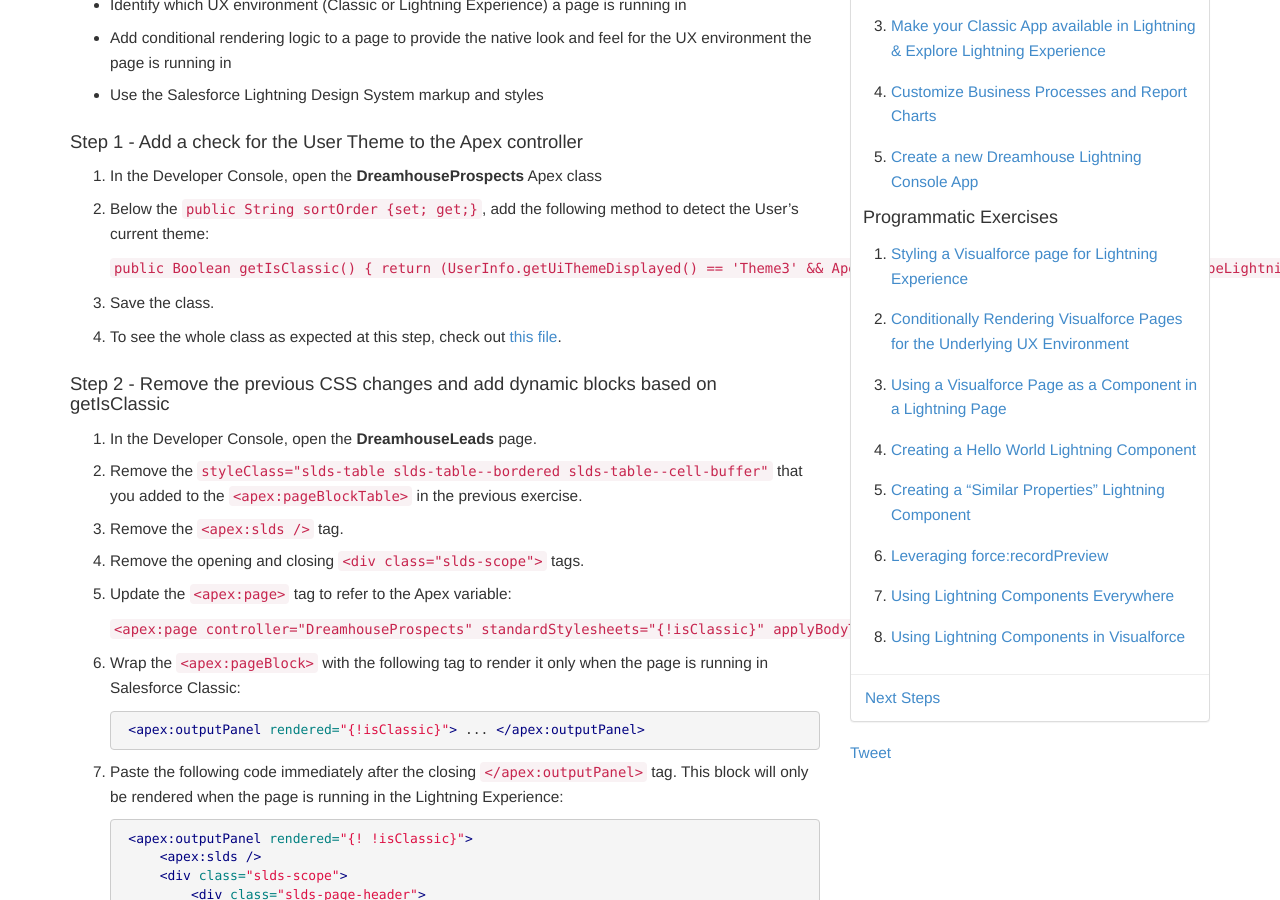
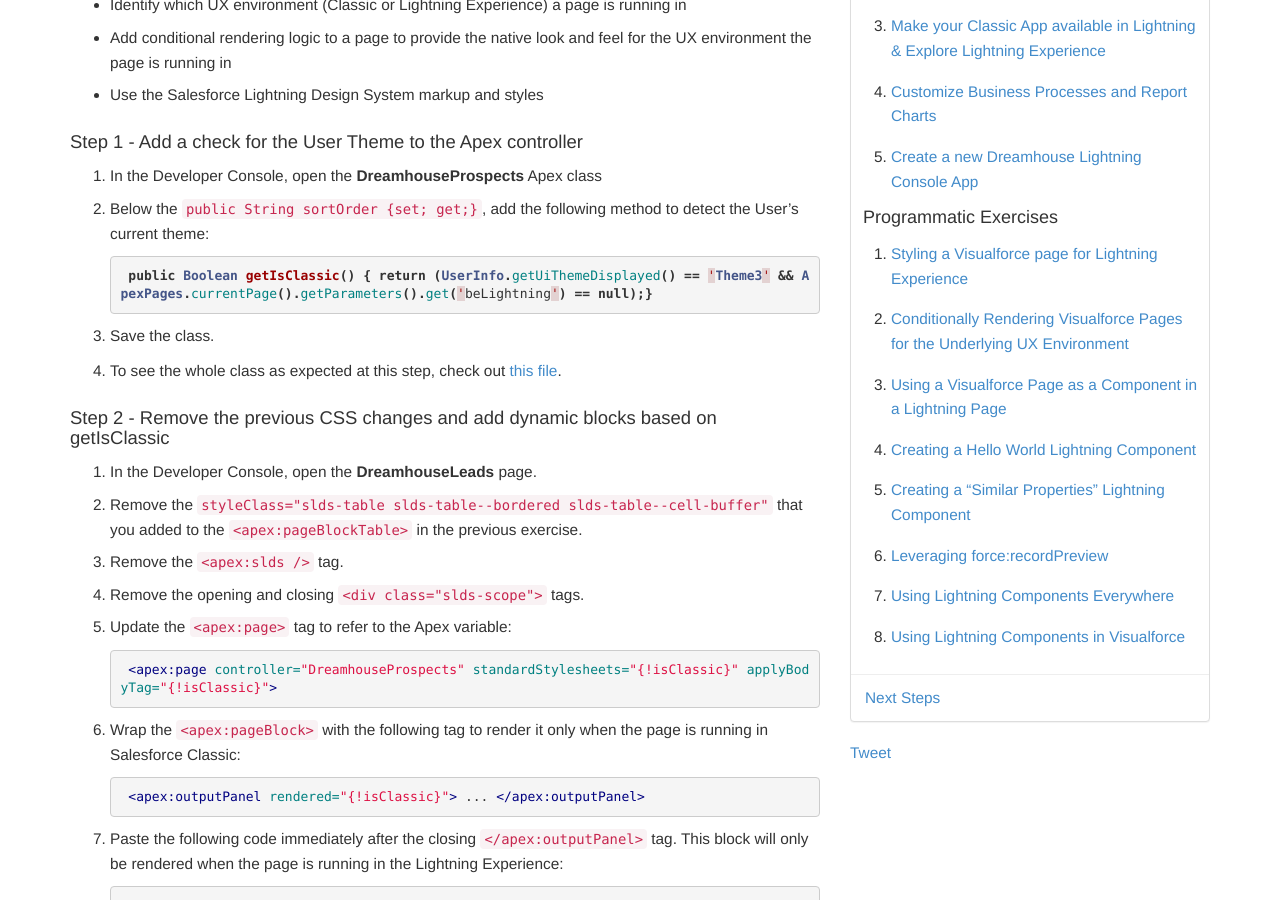
Before and after one commit to HassanNahhal/LightningNowWorkshop, a Jekyll site: the page built from Exercise_2.md, in a window 1280 px wide and 900 px high, scrolled down 283 px. Built offline with Jekyll 4.4.1, drawn with Linux system fonts in a browser that asks for light colours; comment, search, counter and statistics services are not loaded.

Commit message:
md updates

````diff
--- a/Exercise_2.md
+++ b/Exercise_2.md
@@ -16,7 +16,8 @@ In this exercise you will learn how to:
 1. In the Developer Console, open the **DreamhouseProspects** Apex class
 1. Below the `public String sortOrder {set; get;}`, add the following method to detect the User's current theme:
 
-	```public Boolean getIsClassic() { return (UserInfo.getUiThemeDisplayed() == 'Theme3' && ApexPages.currentPage().getParameters().get('beLightning') == null);}
+	```java
+	public Boolean getIsClassic() { return (UserInfo.getUiThemeDisplayed() == 'Theme3' && ApexPages.currentPage().getParameters().get('beLightning') == null);}
 	```
 
 1. Save the class.
@@ -31,7 +32,8 @@ In this exercise you will learn how to:
 1. Remove the opening and closing `<div class="slds-scope">` tags.
 1. Update the `<apex:page>` tag to refer to the Apex variable:
 
-	```<apex:page controller="DreamhouseProspects" standardStylesheets="{!isClassic}" applyBodyTag="{!isClassic}">
+	```html
+	<apex:page controller="DreamhouseProspects" standardStylesheets="{!isClassic}" applyBodyTag="{!isClassic}">
 	```
 
 1. Wrap the `<apex:pageBlock>` with the following tag to render it only when the page is running in Salesforce Classic:
````
